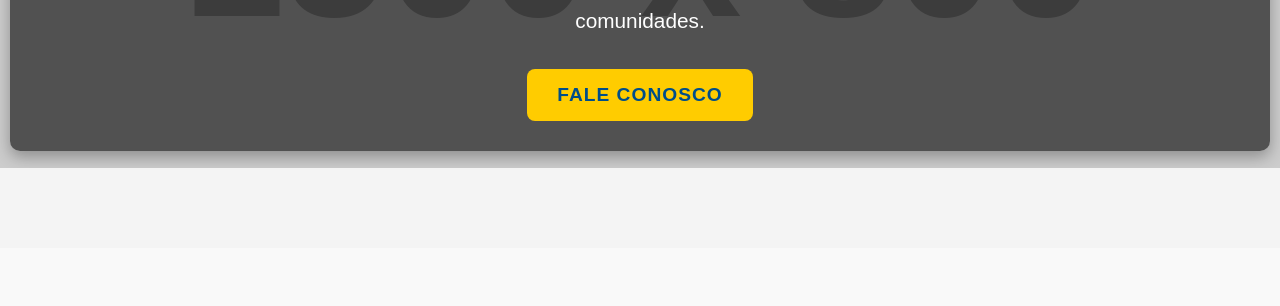
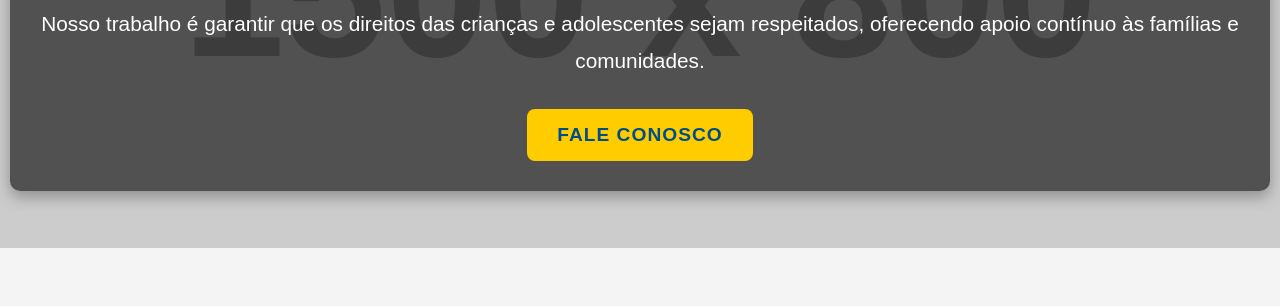
Before and after one commit to wagnerdeandradesoares/Site-conselho-tutelar-2.0, a website with bundled scripts: page public/index.html in a window 1280 px wide. Shown: the part 362-668 px from the top of the page. Built offline with nearby package versions, Linux system fonts and the light colour scheme; placeholder pictures from the web are drawn by us.

Commit message:
ajustar altura do banner da seção Hero para 60vh

```diff
--- a/public/css/style.css
+++ b/public/css/style.css
@@ -111,7 +111,7 @@ header .nav-links li a:hover {
 .hero {
     position: relative;
     width: 100%;
-    height: 50vh; /* A altura do banner é ajustada para ocupar 80% da altura da tela */
+    height: 60vh; /* A altura do banner é ajustada para ocupar 60% da altura da tela */
     background: url('https://via.placeholder.com/1500x800') no-repeat center center/cover;
     color: white;
     display: flex;
```
